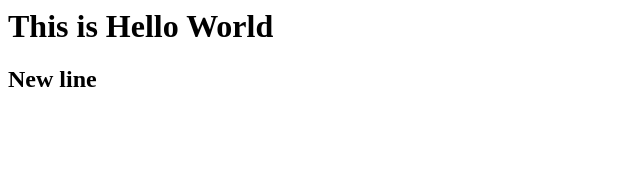
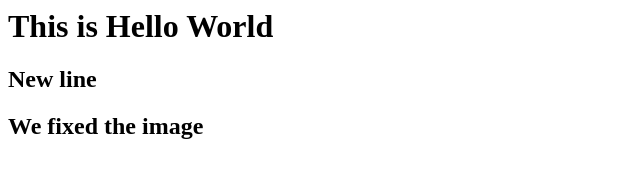
Before and after one commit to otimbur/branch-local-remote, a plain HTML site: page index.html in a window 1280 px wide. Shown: the whole page, without its empty margins (0-640 px from the left). Drawn offline with Linux system fonts and the light colour scheme.

```diff
--- a/index.html
+++ b/index.html
@@ -1,2 +1,3 @@
 <h1> This is Hello World </h1>
 <h2> New line</h2>
+<h2>We fixed the image</h2>
```
